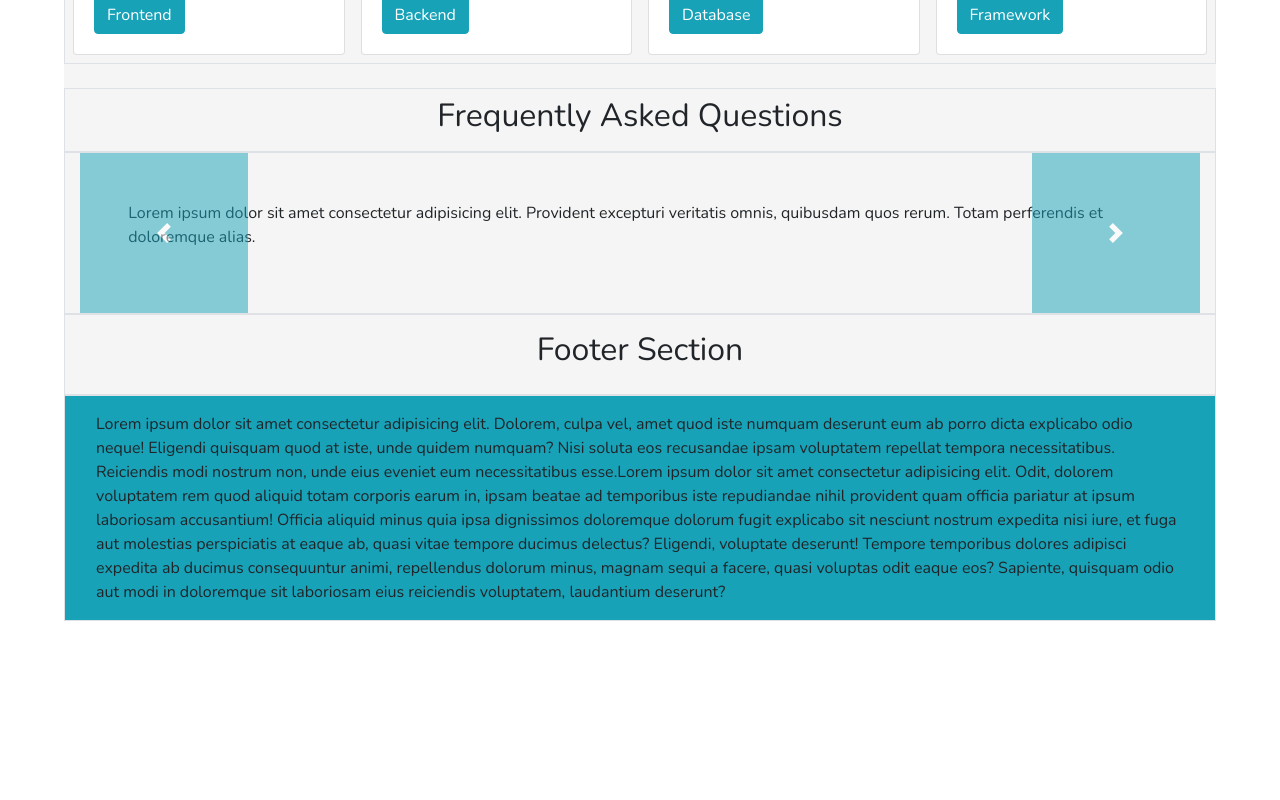
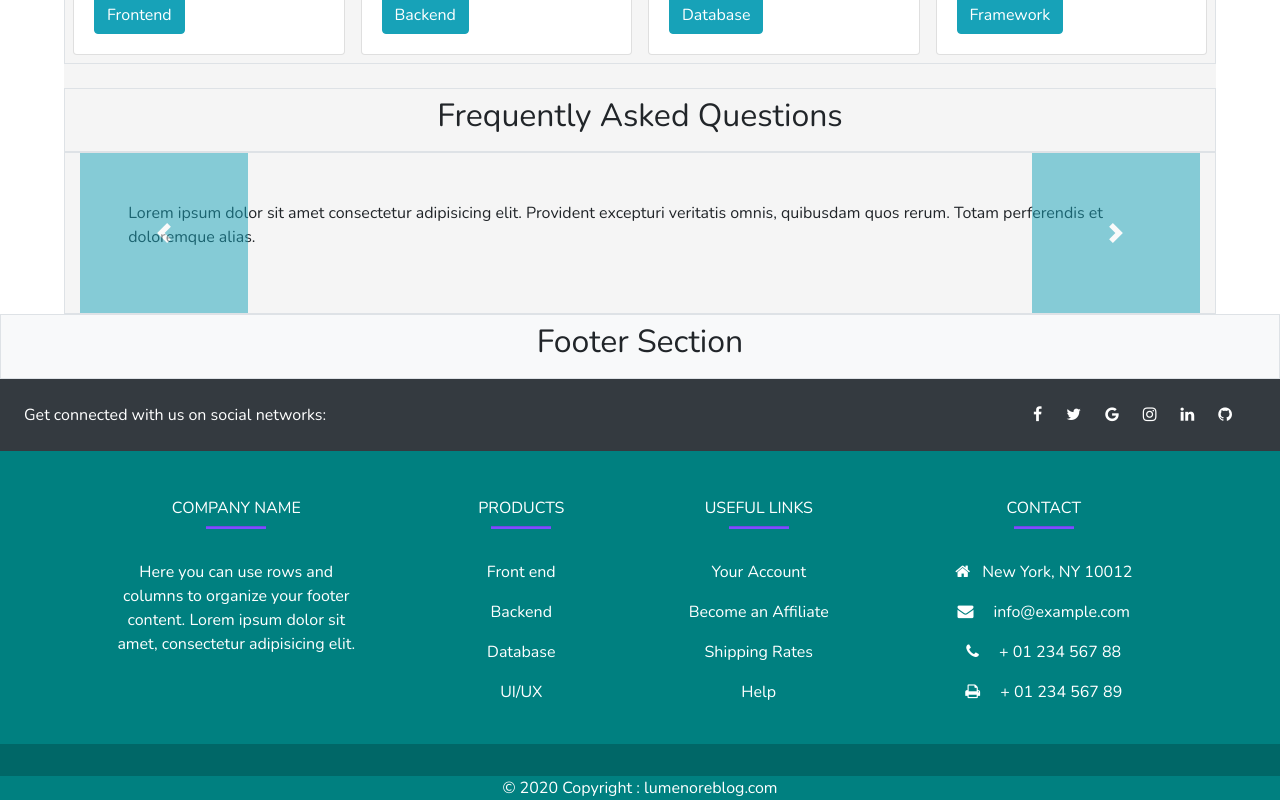
Before and after one commit to jalamdangi/Blogfrontend, a React (Create React App) app: page / in a window 1280 px wide. Shown: the part 1078-1878 px from the top of the page. Before the commit the page ends 1699 px from the top, so only its background shows below. Built offline with nearby package versions, Linux system fonts and the light colour scheme; no server answers.

Commit message:
api integration for different pages and footer section added

```diff
--- a/public/index.html
+++ b/public/index.html
@@ -10,6 +10,8 @@
       content="Web site created using create-react-app"
     />
     <link rel="apple-touch-icon" href="%PUBLIC_URL%/logo192.png" />
+    <link rel="stylesheet" href="https://cdnjs.cloudflare.com/ajax/libs/font-awesome/4.7.0/css/font-awesome.min.css">
+
     <!--
       manifest.json provides metadata used when your web app is installed on a
       user's mobile device or desktop. See https://developers.google.com/web/fundamentals/web-app-manifest/
--- a/src/App.js
+++ b/src/App.js
@@ -13,6 +13,7 @@ import Fetchbytags from './pages/Fetchbytags';
 import Userprofile from './pages/Userprofile';
 import Recentblog from './components/Recentblog';
 import BlogCategory from './pages/BlogCategory';
+import Footer from './components/Footer';
 
 function App() {
   return (
@@ -30,12 +31,14 @@ function App() {
           <Route exact path='/fetchbytags/:tag' element={<Fetchbytags/>}/>
           <Route exact path='/fetchbytags/:tag/singleblog/:id' element={<Singleblog/>}/>
           <Route exact path='/recentblog' element={<Recentblog/>}/>
+          <Route exact path='/singleblog/:id' element={<Singleblog/>}/>
           <Route exact path='/singleblog/:id/:category' element={<Singleblog/>}/>
-          <Route exact path='/singleblog/:id' element={<Singleblog/>}/>
           <Route exact path='blog/singleblog/:id/:category' element={<Singleblog/>}/>
-          <Route exact path='/BlogCategory/:category' element={<BlogCategory/>}/>
+          <Route exact path='/blogcategory/:category' element={<BlogCategory/>}/>
+          <Route exact path='/blogcategory/:category/singleblog/:id' element={<Singleblog/>}/>
           <Route path="*" element={<Errorpage />} />
         </Routes>
+        <Footer></Footer>
       </BrowserRouter>
     </div>
   );
--- /dev/null
+++ b/src/components/Footer.js
@@ -0,0 +1,115 @@
+import React from 'react'
+
+const Footer = () => {
+return (
+<>
+<div>
+<div className="text-center text-lg-start text-white" style={{backgroundColor: "teal"}}>
+  <section className="d-flex justify-content-between p-4 bg-dark" style={{backgroundColor: "#6351ce"}}>
+    <div className="me-5">
+      <span>Get connected with us on social networks:</span>
+    </div>
+
+    <div>
+      <a href="" className="text-white mr-4">
+        <i className="fa fa-facebook-f"></i>
+      </a>
+      <a href="" className="text-white mr-4">
+        <i className="fa fa-twitter"></i>
+      </a>
+      <a href="" className="text-white mr-4">
+        <i className="fa fa-google"></i>
+      </a>
+      <a href="" className="text-white mr-4">
+        <i className="fa fa-instagram"></i>
+      </a>
+      <a href="" className="text-white mr-4">
+        <i className="fa fa-linkedin"></i>
+      </a>
+      <a href="" className="text-white mr-4">
+        <i className="fa fa-github"></i>
+      </a>
+    </div>
+  </section>
+
+  <section className="">
+    <div className="container text-center text-md-start mt-5">
+      <div className="row mt-3">
+        <div className="col-md-3 col-lg-4 col-xl-3 mx-auto mb-4">
+          <h6 className="text-uppercase fw-bold">Company name</h6>
+          <hr
+              className="mb-4 mt-0 d-inline-block mx-auto"
+              style={{width: "60px", backgroundColor: "#7c4dff", height: "2px"}}
+              />
+          <p>
+            Here you can use rows and columns to organize your footer
+            content. Lorem ipsum dolor sit amet, consectetur adipisicing
+            elit.
+          </p>
+        </div>
+
+        <div className="col-md-2 col-lg-2 col-xl-2 mx-auto mb-4">
+          <h6 className="text-uppercase fw-bold">Products</h6>
+          <hr
+              className="mb-4 mt-0 d-inline-block mx-auto"
+              style={{width: "60px", backgroundColor: "#7c4dff", height: "2px"}}
+              />
+          <p>
+            <a href="#!" className="text-white">Front end</a>
+          </p>
+          <p>
+            <a href="#!" className="text-white">Backend</a>
+          </p>
+          <p>
+            <a href="#!" className="text-white">Database</a>
+          </p>
+          <p>
+            <a href="#!" className="text-white">UI/UX</a>
+          </p>
+        </div>
+
+        <div className="col-md-3 col-lg-2 col-xl-2 mx-auto mb-4">
+          <h6 className="text-uppercase fw-bold">Useful links</h6>
+          <hr
+              className="mb-4 mt-0 d-inline-block mx-auto"
+              style={{width: "60px", backgroundColor: "#7c4dff", height:"2px"}}/>
+          <p>
+            <a href="#!" className="text-white">Your Account</a>
+          </p>
+          <p>
+            <a href="#!" className="text-white">Become an Affiliate</a>
+          </p>
+          <p>
+            <a href="#!" className="text-white">Shipping Rates</a>
+          </p>
+          <p>
+            <a href="#!" className="text-white">Help</a>
+          </p>
+        </div>
+
+        <div className="col-md-4 col-lg-3 col-xl-3 mx-auto mb-md-0 mb-4">
+          <h6 className="text-uppercase fw-bold">Contact</h6>
+          <hr
+              className="mb-4 mt-0 d-inline-block mx-auto"
+              style={{width: "60px", backgroundColor: "#7c4dff", height:"2px"}}/>
+          <p><i className="fa fa-home mr-2"></i> New York, NY 10012</p>
+          <p><i className="fa fa-envelope mr-3"></i> info@example.com</p>
+          <p><i className="fa fa-phone mr-3"></i> + 01 234 567 88</p>
+          <p><i className="fa fa-print mr-3"></i> + 01 234 567 89</p>
+        </div>
+      </div>
+    </div>
+  </section>
+
+  <div
+       className="text-center p-3"
+       style={{backgroundColor: "rgba(0, 0, 0, 0.2)"}}/>
+    © 2020 Copyright :
+    <a className="text-white" href="#"> lumenoreblog.com</a>
+  </div>
+</div>
+    </>
+  )
+}
+
+export default Footer
--- a/src/components/Recentpostsidebar.js
+++ b/src/components/Recentpostsidebar.js
@@ -19,7 +19,7 @@ const Recentpostsidebar = () => {
                     <div class="card-body">
                         <h5 class="card-title">{post.title}</h5>
                         <p class="card-text text-truncate">{post.description}</p>
-                        <NavLink to={`/singleblog/${post._id}`} className="btn btn-success">Read More</NavLink>
+                        <NavLink to={`/singleblog/${post._id}/${post.category}`} className="btn btn-success">Read More</NavLink>
                     </div>
                 </div>
                 )
--- a/src/pages/Blog.js
+++ b/src/pages/Blog.js
@@ -26,7 +26,7 @@ const Blog = () => {
             return(
                   <>
                   <div className="card col-md-6">
-                    <img className="card-img-top" src={item.image} alt="Card image cap" style={{height:200,width:200}}/>
+                    <img className="card-img-top" src={item.image} alt="Card image cap" style={{height:300}}/>
                     <div className="card-body">
                     <h5 className="card-title">{item.title}</h5>
                     <h6>Category : {item.category}</h6>
--- a/src/pages/Fetchbytags.js
+++ b/src/pages/Fetchbytags.js
@@ -1,6 +1,7 @@
 import React, { useEffect , useState } from 'react';
 import { NavLink , useParams } from 'react-router-dom';
 import './pages.css';
+import Recentpostsidebar from '../components/Recentpostsidebar'
 
 const Fetchbytags = () => {
     const {tag} = useParams();
@@ -48,10 +49,7 @@ const Fetchbytags = () => {
               <div className="row border">
               <h3 className='pl-3'>Recent Posts</h3>
               <div className="col-md-12">
-                <p>Lorem ipsum dolor sit amet consectetur, adipisicing elit. Voluptates vel quam repellendus commodi laborum beatae, odit ducimus eaque. Velit in id porro ducimus maiores sapiente aperiam dolorum, molestias iure consequatur veniam. Impedit iure blanditiis minima sequi eos eius explicabo harum!</p>
-                <p>Lorem ipsum dolor sit amet consectetur, adipisicing elit. Voluptates vel quam repellendus commodi laborum beatae, odit ducimus eaque. Velit in id porro ducimus maiores sapiente aperiam dolorum, molestias iure consequatur veniam. Impedit iure blanditiis minima sequi eos eius explicabo harum!</p>
-                <p>Lorem ipsum dolor sit amet consectetur, adipisicing elit. Voluptates vel quam repellendus commodi laborum beatae, odit ducimus eaque. Velit in id porro ducimus maiores sapiente aperiam dolorum, molestias iure consequatur veniam. Impedit iure blanditiis minima sequi eos eius explicabo harum!</p>
-                <p>Lorem ipsum dolor sit amet consectetur, adipisicing elit. Voluptates vel quam repellendus commodi laborum beatae, odit ducimus eaque. Velit in id porro ducimus maiores sapiente aperiam dolorum, molestias iure consequatur veniam. Impedit iure blanditiis minima sequi eos eius explicabo harum!</p>
+                <Recentpostsidebar></Recentpostsidebar>
               </div>
             </div>
             </div>
--- a/src/pages/Home.js
+++ b/src/pages/Home.js
@@ -6,6 +6,7 @@ import frontendimage from '../images/frontend.jpg';
 import backendimage from '../images/backend.png';
 import databaseimage from '../images/database.png';
 import frameworkimage from '../images/framework.png';
+import Footer from '../components/Footer';
 
 const Home = () => {
   return (
@@ -74,13 +75,12 @@ const Home = () => {
             </div>
                 </div>
             </div>
-            <div className="row p-3 border">
+        </div>
+        <div className="container-fluid">
+        <div className="row p-2 border bg-light">
                 <div className="col-md-12 text-center">
                     <h2>Footer Section</h2>
                 </div>
-            </div>
-            <div className="row border border bg-info p-3">
-                    <div className="col-md-12">Lorem ipsum dolor sit amet consectetur adipisicing elit. Dolorem, culpa vel, amet quod iste numquam deserunt eum ab porro dicta explicabo odio neque! Eligendi quisquam quod at iste, unde quidem numquam? Nisi soluta eos recusandae ipsam voluptatem repellat tempora necessitatibus. Reiciendis modi nostrum non, unde eius eveniet eum necessitatibus esse.Lorem ipsum dolor sit amet consectetur adipisicing elit. Odit, dolorem voluptatem rem quod aliquid totam corporis earum in, ipsam beatae ad temporibus iste repudiandae nihil provident quam officia pariatur at ipsum laboriosam accusantium! Officia aliquid minus quia ipsa dignissimos doloremque dolorum fugit explicabo sit nesciunt nostrum expedita nisi iure, et fuga aut molestias perspiciatis at eaque ab, quasi vitae tempore ducimus delectus? Eligendi, voluptate deserunt! Tempore temporibus dolores adipisci expedita ab ducimus consequuntur animi, repellendus dolorum minus, magnam sequi a facere, quasi voluptas odit eaque eos? Sapiente, quisquam odio aut modi in doloremque sit laboriosam eius reiciendis voluptatem, laudantium deserunt?</div>
             </div>
         </div>
     </>
```
Also changed, not shown: src/pages/BlogCategory.js (+9 -11 lines).
